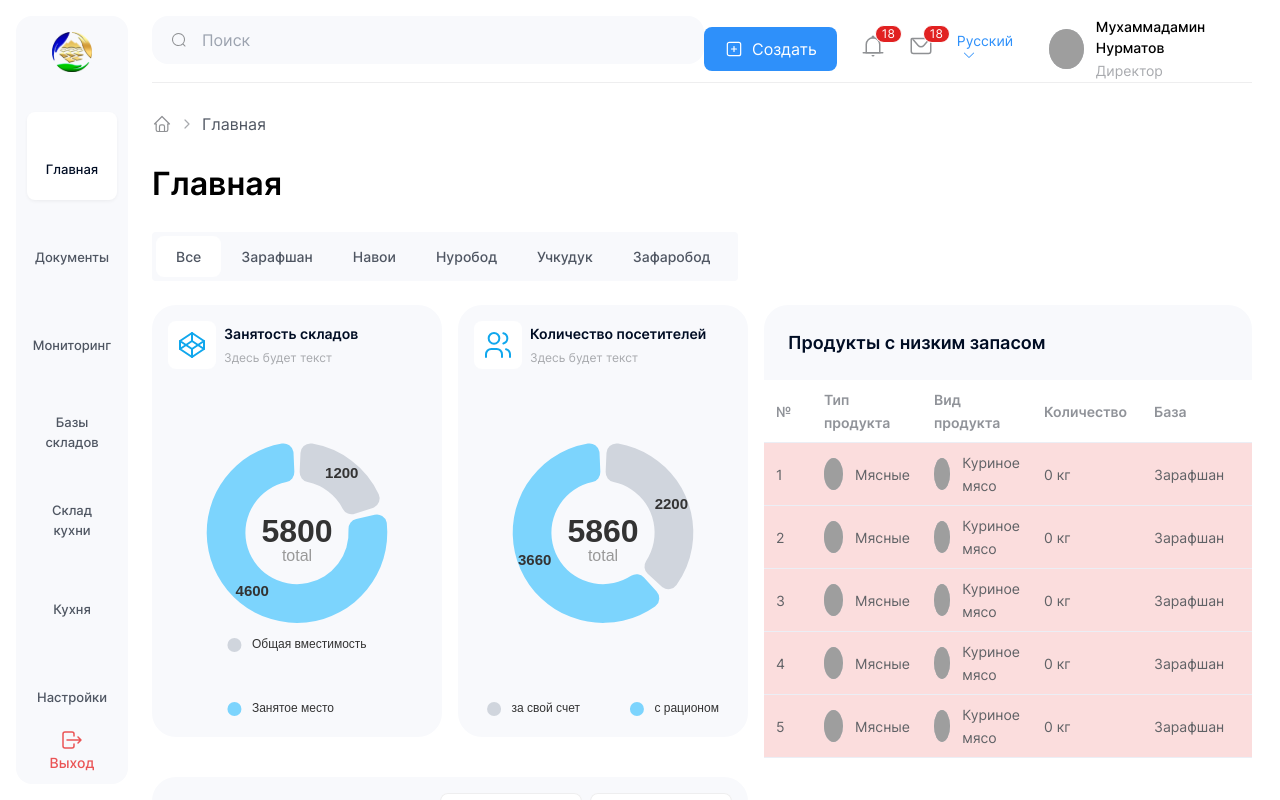
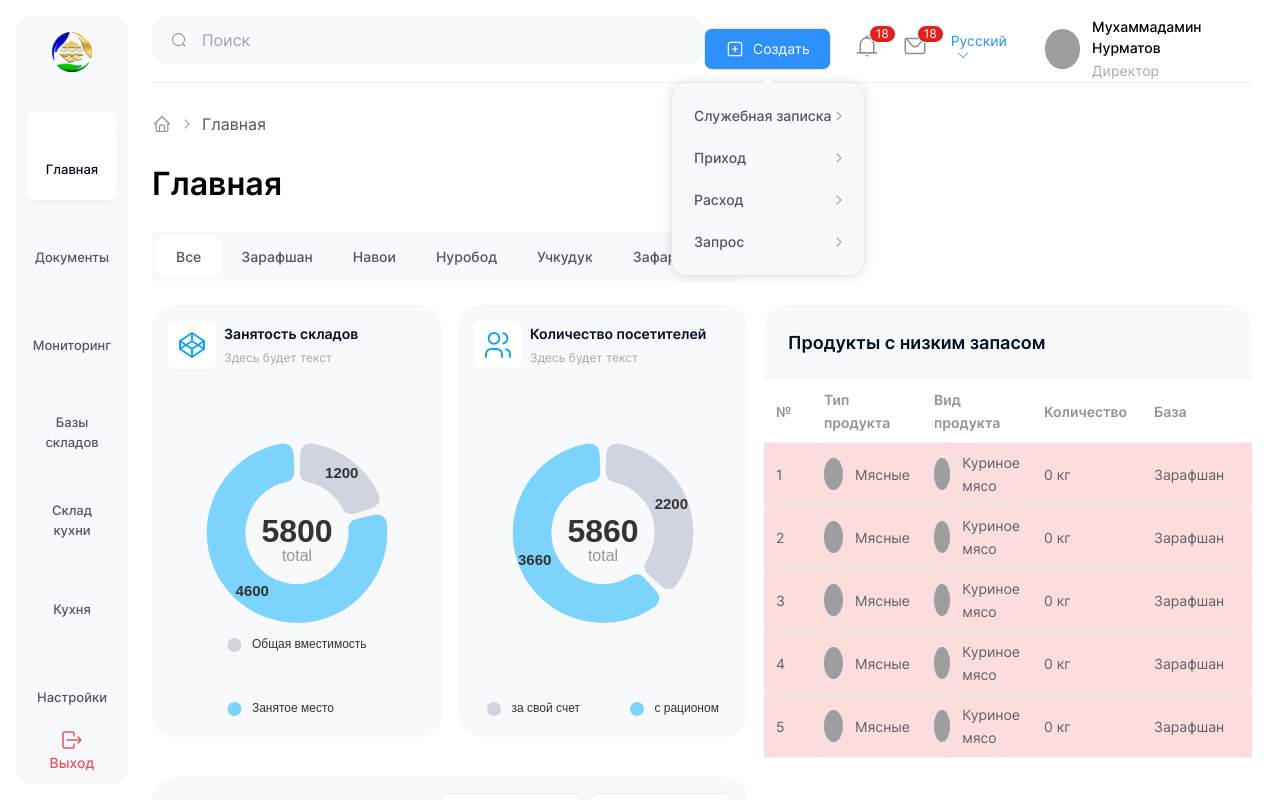
Before and after one commit to Zayniddin12/kitchen, a Vue app: page /home in a window 1280 px wide. Both pictures are taken after a click on the button "Создать". Shown: the top 800 px of the page. Built offline with nearby package versions, Linux system fonts and the light colour scheme; grey boxes are pictures that could not be loaded.

Commit message:
создать

```diff
--- a/src/layout/Bars/NavBar.vue
+++ b/src/layout/Bars/NavBar.vue
@@ -1,6 +1,22 @@
 <script setup lang="ts">
 import { Bell, Message, Search } from "@element-plus/icons-vue";
 import Language from "@/components/language/index.vue";
+
+const navbarMenuList = [
+  {
+    title: "Служебная записка",
+  },
+  {
+    title: "Приход",
+  },
+  {
+    title: "Расход",
+  },
+  {
+    title: "Запрос",
+  },
+];
+
 </script>
 
 <template>
@@ -18,8 +34,9 @@ import Language from "@/components/language/index.vue";
       />
     </div>
     <div class="flex items-center gap-6">
+      <el-dropdown trigger="click">
         <button
-        class="flex items-center bg-[#2E90FA] rounded-[8px] py-[10px] px-[20px]"
+          class="flex items-center bg-[#2E90FA] rounded-[8px] border-[1.5px] py-[10px] px-[20px] active:bg-[#175CD3] active:border-[#1849A9] active:border-[1.5px]"
         >
           <svg
             class="mr-[8px]"
@@ -56,8 +73,23 @@ import Language from "@/components/language/index.vue";
             />
           </svg>
 
-        <span style="vertical-align: middle"> Создать </span>
+          <span style="vertical-align: middle" class="text-white"> Создать </span>
         </button>
+        <template #dropdown>
+          <el-dropdown-menu class="navbar-dropdown">
+            <el-dropdown-item class="item-drop" v-for="item in navbarMenuList">
+              <button class="flex items-center justify-between p-[10px] w-full">
+                <span class="text-[#4F5662] text-[14px] font-medium mr-[4px]">{{ item.title }}</span>
+                <img
+                  src="@/assets/arrow-right.svg"
+                  alt="arrow icon"
+                />
+              </button>
+            </el-dropdown-item>
+
+          </el-dropdown-menu>
+        </template>
+      </el-dropdown>
 
       <el-badge
         value="18"
@@ -100,3 +132,38 @@ import Language from "@/components/language/index.vue";
     </div>
   </div>
 </template>
+
+<style lang="scss">
+.navbar-dropdown .el-dropdown-menu__item {
+  padding: 0;
+}
+
+.navbar-dropdown {
+  padding: 12px !important;
+  background-color: #F8F9FC !important;
+  border-radius: 16px !important;
+  border: 1px solid #E2E6F3;
+}
+
+.el-scrollbar {
+  //border-radius: 16px !important;
+  background-color: transparent !important;
+}
+
+.el-popper.is-pure {
+  border-radius: 16px;
+}
+
+.item-drop:focus {
+  background-color: initial !important;
+
+}
+
+.item-drop:hover {
+  background-color: #FFFFFF !important;
+  border-radius: 8px;
+  color: #000D24 !important;
+
+}
+
+</style>
```
Lines whose indentation alone changed are shown as unchanged.
